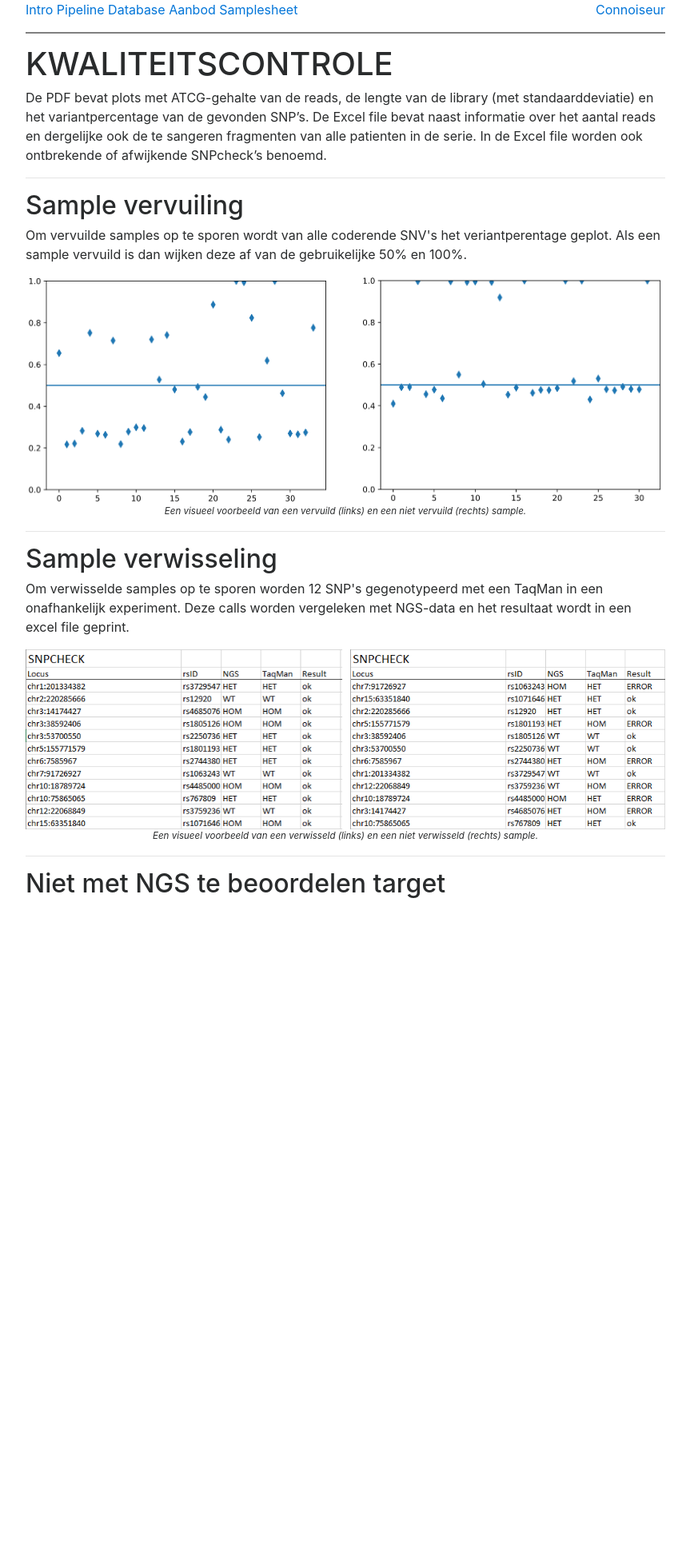
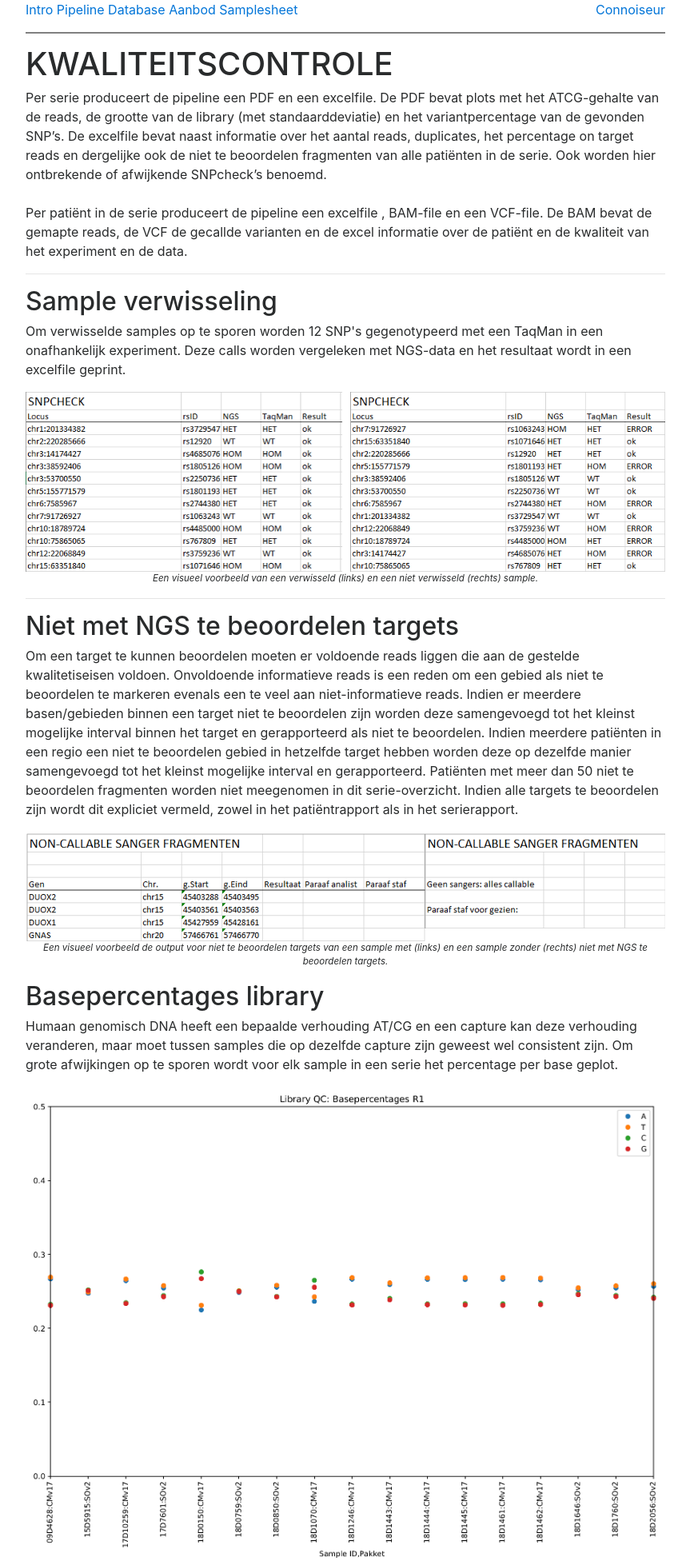
Before and after one commit to martinhaagmans/ngswebsite, a Flask app: page /uitleg/pipeline/qc in a window 1280 px wide. Shown: the top 1952 px of the page at 80% size, without its empty margins (208-1071 px from the left). Before the commit the page ends 1123 px from the top, so only its background shows below. Run offline with Flask 2, Linux system fonts and the light colour scheme; some libraries are stand-ins or nearby versions.

Commit message:
Uitleg QC uitgebreid

```diff
--- a/ngswebsite/static/css/bootstrapcustom.css
+++ b/ngswebsite/static/css/bootstrapcustom.css
@@ -351,9 +351,11 @@ template {
   }
   .badge {
     border: 1px solid #000;
+    margin: 1em;
   }
   .table {
     border-collapse: collapse !important;
+
   }
   .table td,
   .table th {
--- a/ngswebsite/templates/base.html
+++ b/ngswebsite/templates/base.html
@@ -2,9 +2,7 @@
 <html lang="en">
 <head>
   <link href="/static/css/bootstrapcustom.css" rel="stylesheet" media="screen">
-  <!-- <link href="/static/css/custom.css" rel="stylesheet" media="screen"> -->
   <meta name="viewport" content="width=device-width, initial-scale=1.0">
-
   {% if title %}
       <title>{{ title }}</title>
   {% else %}
@@ -45,6 +43,13 @@
         {% endfor %}
 
     {% endwith %}
+
     {% block content %}{% endblock %}
+
+    <hr style="border: 1px solid #808080;">
+
+    <div name=footer style="text-align: right;">
+        Martin Haagmans - 2018
+    </div>
 </body>
 </html>
--- a/ngswebsite/templates/explanation_nomenclature.html
+++ b/ngswebsite/templates/explanation_nomenclature.html
@@ -7,7 +7,7 @@
 <p>Een capture is een verzameling probes die gekocht worden bij de
     fabrikant, bijvoorbeeld Nimblegen. Doorgaans targetten deze probes de
     coderende gebieden van de genen van interesse, maar intronen of
-    regalutoire elementen kunnen ook het taget zijn. In het AMC worden
+    andere gebieden ook het target zijn. In het AMC worden
     verschillende captures gebruikt en in de meeste gevallen bevat elke
     capture 1 genpakket. Indien het target van het genpakket kleiner dan 100
     kb is kan er om experimentele redenen (capture-efficiëntie) worden
--- a/ngswebsite/templates/explanation_pipeline_mosa.html
+++ b/ngswebsite/templates/explanation_pipeline_mosa.html
@@ -381,7 +381,7 @@
     </figcaption>
 </figure>
 
-<p>Deze figuur wordt in de excel file geprint die ook de output van
+<p>Deze figuur wordt in de excelfile geprint die ook de output van
     de reguliere pipeline bevat. De in het plaatje getoonde posities
     worden ook in ene tabel weergegeven met een percentage voor alle
     alternatieven. Daarnaast wordt er voor een aantal uit de literatuur
--- a/ngswebsite/templates/explanation_pipeline_qc.html
+++ b/ngswebsite/templates/explanation_pipeline_qc.html
@@ -1,32 +1,25 @@
 {% extends "base.html" %}
 {% block content %}
 <h1>Kwaliteitscontrole</h1>
-<p>De PDF bevat plots met ATCG-gehalte van de reads, de lengte van de library
+<p>Per serie produceert de pipeline een PDF en een excelfile. De PDF bevat
+    plots met het ATCG-gehalte van de reads, de grootte van de library
     (met standaarddeviatie) en het variantpercentage van de gevonden SNP’s.
-    De Excel file bevat naast informatie over het aantal reads en dergelijke
-    ook de te sangeren fragmenten van alle patienten in de serie. In de Excel
-    file worden ook ontbrekende of afwijkende SNPcheck’s benoemd.
+    De excelfile bevat naast informatie over het aantal reads, duplicates,
+    het percentage on target reads en dergelijke ook de niet te beoordelen
+    fragmenten van alle patiënten in de serie. Ook worden hier ontbrekende
+    of afwijkende SNPcheck’s benoemd.<br>
+    <br>
+    Per patiënt in de serie produceert de pipeline een excelfile , BAM-file
+    en een VCF-file. De BAM bevat de gemapte reads, de VCF de gecallde
+    varianten en de excel informatie over de patiënt en de kwaliteit van
+    het experiment en de data.
 </p>
 
 <hr>
-<h2>Sample vervuiling</h2>
-<p>Om vervuilde samples op te sporen wordt van alle coderende SNV's het veriantperentage
-    geplot. Als een sample vervuild is dan wijken deze af van de gebruikelijke 50% en 100%.
-</p>
-
-<figure>
-    <img src='/static/vervuiling.png' width=100% height=100%>
-    <figcaption>
-        Een visueel voorbeeld van een vervuild (links)
-        en een niet vervuild (rechts) sample.
-    </figcaption>
-</figure>
-<hr>
-
 <h2>Sample verwisseling</h2>
 <p>Om verwisselde samples op te sporen worden 12 SNP's gegenotypeerd met een TaqMan
     in een onafhankelijk experiment. Deze calls worden vergeleken met NGS-data en het
-    resultaat wordt in een excel file geprint.
+    resultaat wordt in een excelfile geprint.
 </p>
 <figure>
     <img src='/static/verwisseling.png' width=100% height=100%>
@@ -37,6 +30,76 @@
 </figure>
 
 <hr>
-<h2>Niet met NGS te beoordelen target</h2>
+<h2>Niet met NGS te beoordelen targets</h2>
+<p>Om een target te kunnen beoordelen moeten er voldoende reads liggen die
+    aan de gestelde kwalitetiseisen voldoen. Onvoldoende informatieve reads
+    is een reden om een gebied als niet te beoordelen te markeren evenals
+    een te veel aan niet-informatieve reads. Indien er meerdere basen/gebieden
+    binnen een target niet te beoordelen zijn worden deze samengevoegd tot het
+    kleinst mogelijke interval binnen het target en gerapporteerd als niet te
+    beoordelen. Indien meerdere patiënten in een regio een niet te beoordelen
+    gebied in hetzelfde target hebben worden deze op dezelfde manier samengevoegd
+    tot het kleinst mogelijke interval en gerapporteerd. Patiënten met meer dan
+    50 niet te beoordelen fragmenten worden niet meegenomen in dit serie-overzicht.
+    Indien alle targets te beoordelen zijn wordt dit expliciet vermeld, zowel in
+    het patiëntrapport als in het serierapport.
+</p>
+<figure>
+        <img src='/static/noncallable.png' width=100% height=100%>
+        <figcaption>
+            Een visueel voorbeeld de output voor niet te beoordelen
+            targets van een sample met (links) en een sample zonder
+            (rechts) niet met NGS te beoordelen targets.
+        </figcaption>
+    </figure>
+
+<h2>Basepercentages library</h2>
+<p>Humaan genomisch DNA heeft een bepaalde verhouding AT/CG en een capture
+    kan deze verhouding veranderen, maar moet tussen samples die op dezelfde
+    capture zijn geweest wel consistent zijn. Om grote afwijkingen op te sporen
+    wordt voor elk sample in een serie het percentage per base geplot.
+</p>
+<figure>
+    <img src='/static/basepercentages.png' width=100% height=100%>
+    <figcaption>
+        Een visueel voorbeeld van een serie met 4 afwijkende
+        libraries: 15D5915:SOv2, 18D0150:CMv17, 18D0759:SOv2,
+        18D1070:CMv17. Deze verschillen ten opzichte van de andere
+        patiënten van dezelfde capture uit de serie. Deze afwijking is
+        te verklaren door een kleinere gemiddelde insert size.
+    </figcaption>
+</figure>
+
+<hr>
+<h2>Grootte library</h2>
+<p>Als er onvoldoende input-DNA is om met de robot een library te maken kan ervoor
+    worden gekozen handmatig een library te maken. Deze handmatige libraries zijn
+    kleiner en dit kan zeker bij CNV's ervoor zorgen dat de data afwijkt. Om deze
+    samples te kunnen herkennen wordt de gemiddelde insertsize (aantal bp
+    tussen twee adapters) met standaarddeviatie geplot.
+</p>
+<figure>
+    <img src='/static/insertsizes.png' width=100% height=100%>
+    <figcaption>
+        Een visueel voorbeeld van een serie met 4 handmatige
+        libraries: 15D5915:SOv2, 18D0150:CMv17, 18D0759:SOv2,
+        18D1070:CMv17. Te herkennen aan een kleinere gemiddelde
+        insert size en een kleinere standaarddeviatie.
+    </figcaption>
+</figure>
+
+<hr>
+<h2>Sample vervuiling</h2>
+<p>Om vervuilde samples op te sporen wordt van alle coderende SNV's het variantperentage
+    geplot. Als een sample vervuild is dan wijken deze af van de gebruikelijke 50% en 100%.
+</p>
+<figure>
+    <img src='/static/vervuiling.png' width=100% height=100%>
+    <figcaption>
+        Een visueel voorbeeld van een vervuild (links)
+        en een niet vervuild (rechts) sample.
+    </figcaption>
+</figure>
+
 
 {% endblock content %}
```
Also changed, not shown: ngswebsite/templates/explanation_pipeline.html (+4 -4 lines), ngswebsite/templates/explanation_pipeline_vars.html (+45 -3 lines), ngswebsite/static/basepercentages.png (added), ngswebsite/static/insertsizes.png (added), ngswebsite/static/noncallable.png (added).
